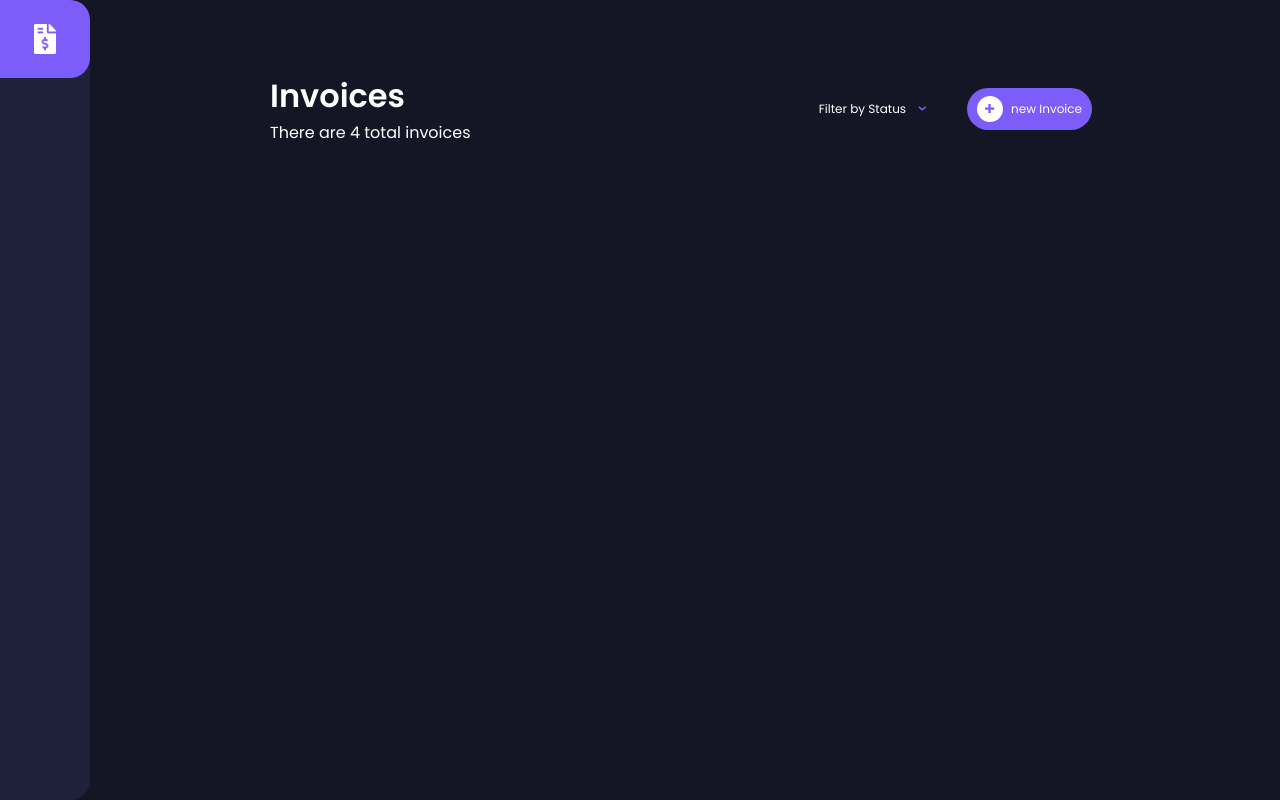
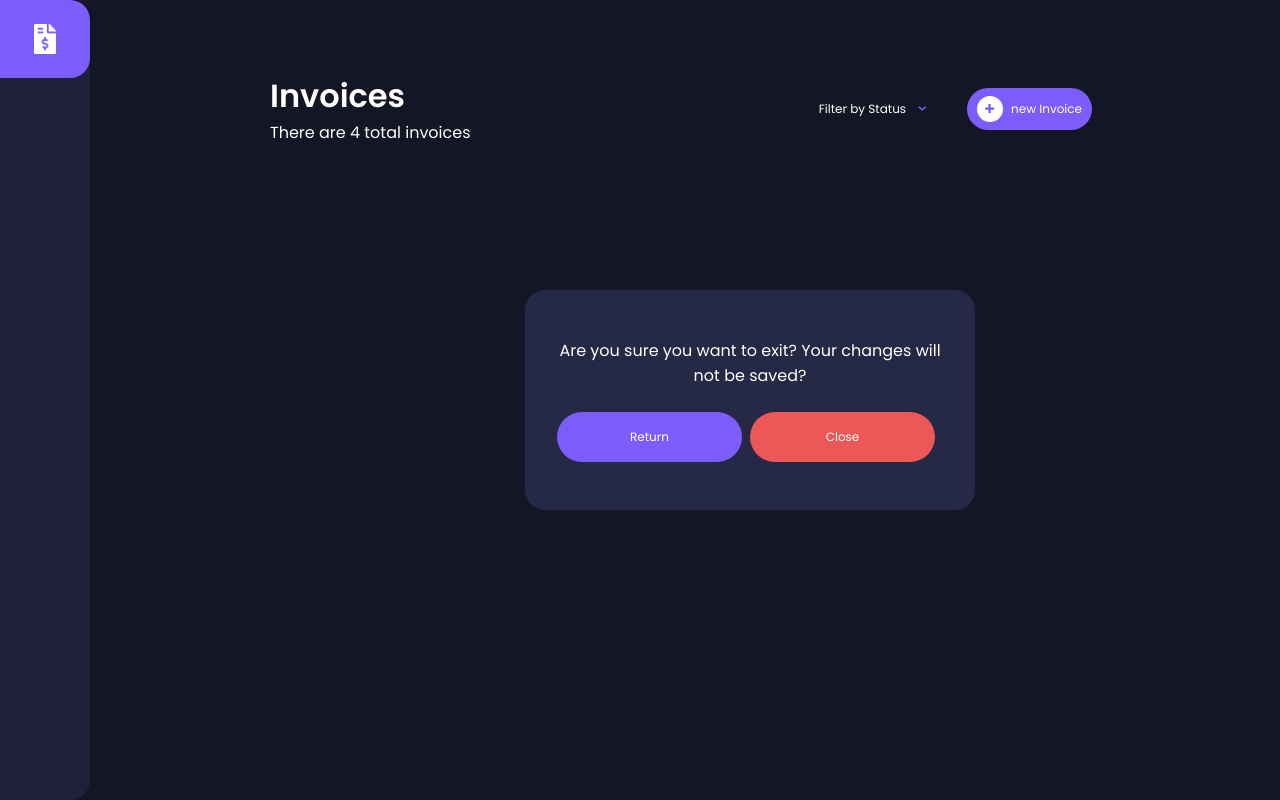
Before and after one commit to titusnjuguna/Invoicy, a Vue app: page / in a window 1280 px wide. Built offline with nearby package versions, Linux system fonts and the light colour scheme.

Commit message:
add modal

```diff
--- a/src/App.vue
+++ b/src/App.vue
@@ -3,6 +3,7 @@
       <div v-if="!mobile" class="app flex flex-column">
        <Navigation />
        <div class="app-content flex flex-column">
+         <Modal  />
          <transition name="invoice">
            <InvoiceModal v-if="invoiceModal"/>
          </transition>
@@ -23,12 +24,14 @@
 <script>
 import Navigation from "./components/Navigation.vue";
 import InvoiceModal from "./components/InvoiceModal.vue";
+import Modal from "./components/Modal";
 import { mapState } from "vuex";
 export default {
   name: 'App',
   components: {
     Navigation,
-    InvoiceModal
+    InvoiceModal,
+    Modal,
 
   },
   data(){
--- a/src/components/InvoiceModal.vue
+++ b/src/components/InvoiceModal.vue
@@ -203,7 +203,8 @@
 <script>
 import db from "../firebase/firebaseInit";
 import { mapMutations } from "vuex";
-import { v4 as uid } from "uuid";
+import {v4 as uid} from "uuid";
+
 import Loading from "../components/Loading.vue";
 
 export default {
@@ -278,9 +279,7 @@ export default {
     },
 
 
-    submitForm() {
-      this.uploadInvoice();
-      },
+
     async uploadInvoice() {
       if (this.invoiceItemList.length <= 0) {
         alert("Please ensure you enter work item");
@@ -290,10 +289,9 @@ export default {
       this.calcInvoiceTotal();
 
 
-      const database = db.collection('invoices').doc();
-      await database.set(
-        {
-        invoiceId: uid(6),
+      const database = db.collection("invoices").doc();
+      await database.set({
+        invoiceId: uid(2),
         billerStreetAddress: this.billerStreetAddress,
         billerCity: this.billerCity,
         billerZipCode: this.billerZipCode,
@@ -316,10 +314,13 @@ export default {
         invoiceDraft: this.invoiceDraft,
         invoicePaid: null,
 
-        })
-      this.loading = false;
-      this.TOGGLE_INVOICE();
+        });
+        this.loading = false;
+        this.TOGGLE_INVOICE();
     },
+      submitForm() {
+      this.uploadInvoice();
+      },
   },
   watch: {
     paymentTerms() {
--- /dev/null
+++ b/src/components/Modal.vue
@@ -0,0 +1,61 @@
+
+<template>
+  <div class="modal flex">
+    <div class="modal-content">
+      <p>Are you sure you want to exit? Your changes will not be saved?</p>
+      <div class="actions flex">
+        <button @click="closeModal" class="purple">Return</button>
+        <button @click="closeInvoice" class="red">Close</button>
+      </div>
+    </div>
+  </div>
+</template>
+
+<script>
+import { mapMutations } from "vuex";
+export default {
+  // eslint-disable-next-line vue/multi-word-component-names
+  name: "modal",
+  methods: {
+    ...mapMutations(["TOGGLE_MODAL", "TOGGLE_INVOICE", "TOGGLE_EDIT_INVOICE"]),
+    closeModal() {
+      this.TOGGLE_MODAL();
+    },
+    closeInvoice() {
+      this.TOGGLE_MODAL();
+      this.TOGGLE_INVOICE();
+      if (this.editInvoice) {
+        this.TOGGLE_EDIT_INVOICE();
+      }
+    },
+  },
+
+};
+</script>
+
+<style lang="scss" scoped>
+.modal {
+  z-index: 100;
+  position: fixed;
+  justify-content: center;
+  align-items: center;
+  height: 100vh;
+  width: 100%;
+  .modal-content {
+    border-radius: 20px;
+    padding: 48px 32px;
+    max-width: 450px;
+    background-color: #252945;
+    color: #fff;
+    p {
+      text-align: center;
+    }
+    .actions {
+      margin-top: 24px;
+      button {
+        flex: 1;
+      }
+    }
+  }
+}
+</style>
```
